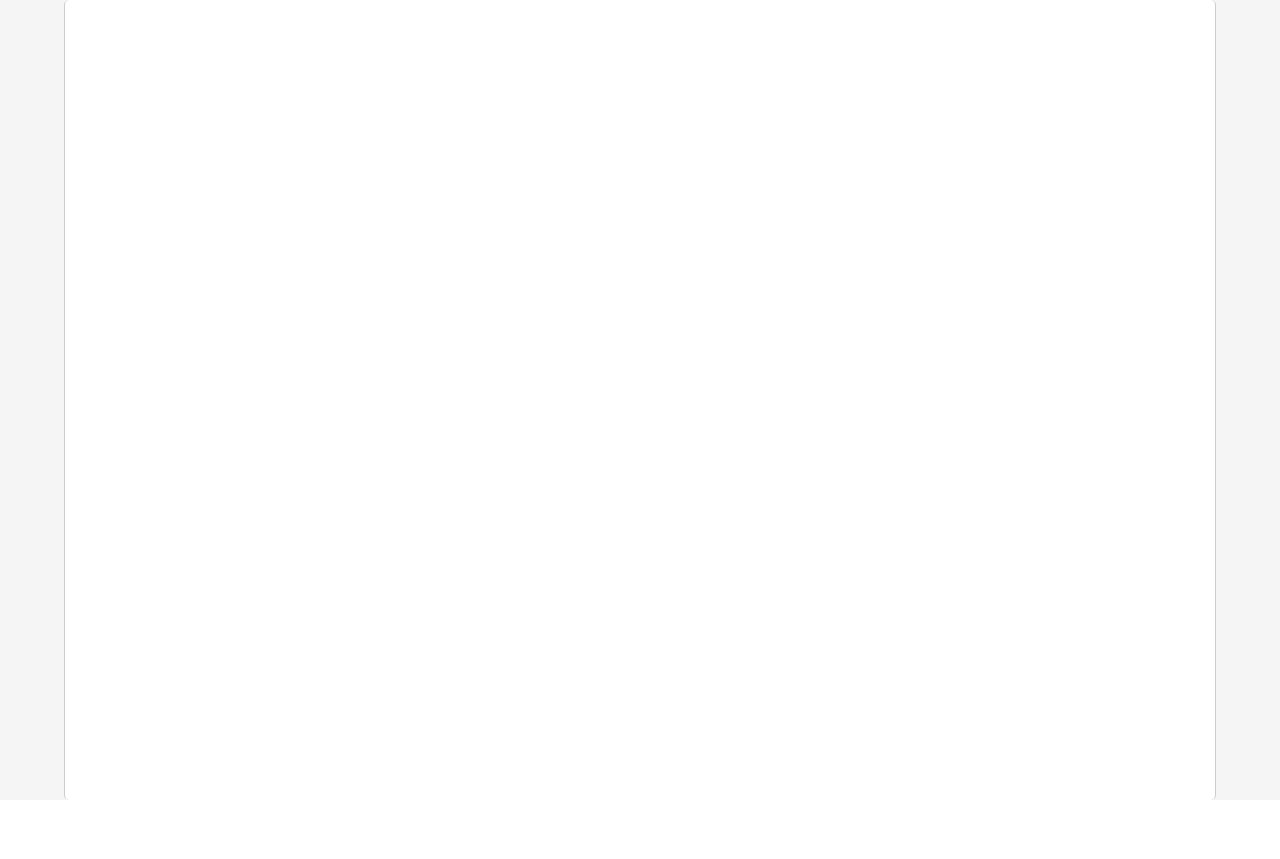
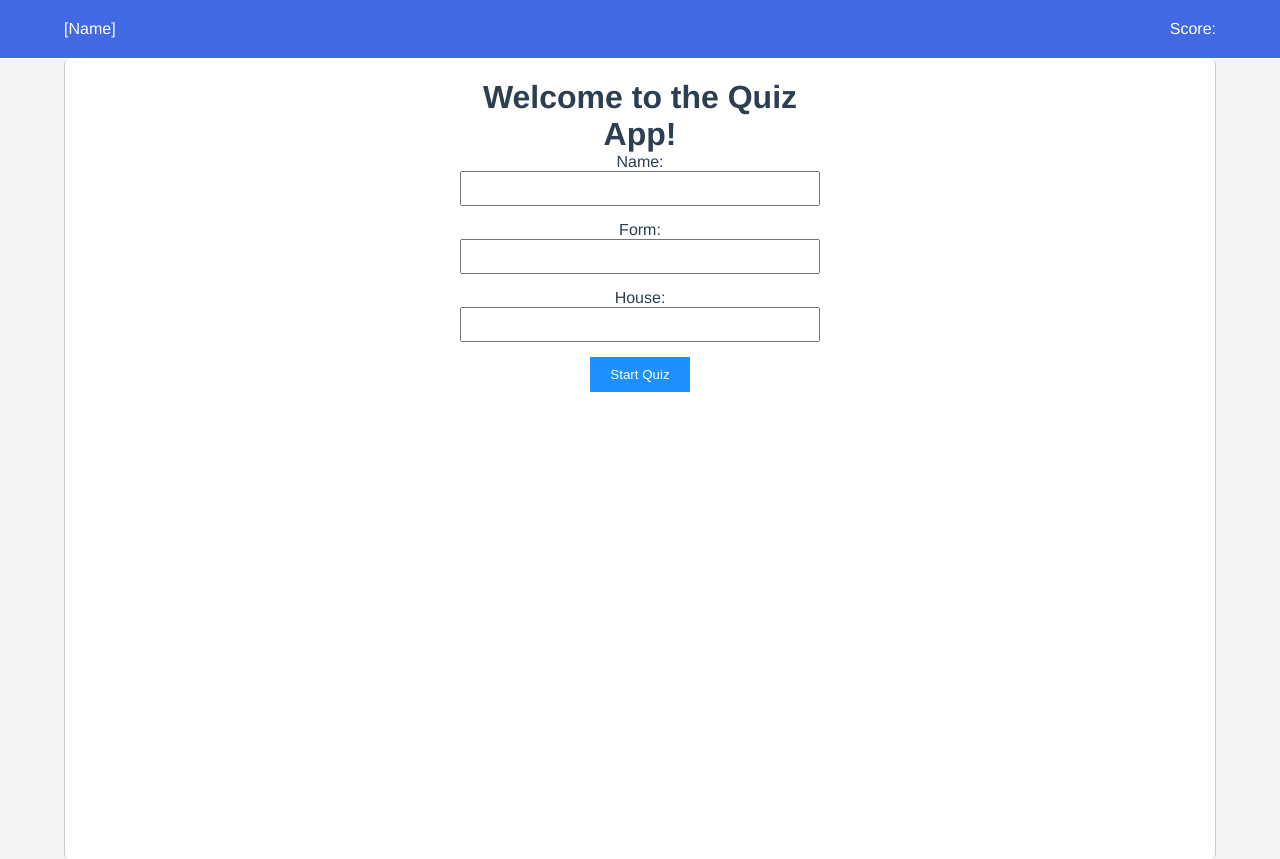
Before and after one commit to joseph-johnson27001/harrow-quiz, a Vue app: page / in a window 1280 px wide. Before the commit the page ends 800 px from the top, so only its background shows below. Built offline with nearby package versions, Linux system fonts and the light colour scheme; the HTML template or start-up script is replaced by a standard one.

Commit message:
Routing and welcome page

```diff
--- a/src/App.vue
+++ b/src/App.vue
@@ -1,14 +1,23 @@
 <template>
   <div id="app">
-    <div id="main-container">
-      <main></main>
+    <NavigationBar />
+    <div id="body">
+      <div id="main-container">
+        <router-view />
+        <!-- This will display the current routed component -->
+      </div>
     </div>
   </div>
 </template>
 
 <script>
+import NavigationBar from "./components/NavigationBar.vue";
+
 export default {
   name: "App",
+  components: {
+    NavigationBar,
+  },
 };
 </script>
 
@@ -28,6 +37,9 @@ export default {
   background-color: #f5f5f5;
   height: 100%;
   width: 100%;
+}
+
+#body {
   display: flex;
   justify-content: center;
 }
--- /dev/null
+++ b/src/components/NavigationBar.vue
@@ -0,0 +1,39 @@
+<template>
+  <nav id="navbar">
+    <div class="navbar-content">
+      <div class="navbar-left">[Name]</div>
+      <div class="navbar-right">Score:</div>
+    </div>
+  </nav>
+</template>
+
+<script>
+export default {
+  name: "NavigationBar",
+};
+</script>
+
+<style scoped>
+#navbar {
+  width: 100%;
+  background-color: #4169e1;
+  color: white;
+  display: flex;
+  justify-content: center;
+  padding: 20px 0;
+  border-bottom: 1px solid white;
+}
+
+.navbar-content {
+  width: 90%;
+  max-width: 1250px;
+  display: flex;
+  justify-content: space-between;
+  align-items: center;
+}
+
+.navbar-left,
+.navbar-right {
+  font-size: 16px;
+}
+</style>
--- a/src/main.js
+++ b/src/main.js
@@ -1,4 +1,14 @@
 import { createApp } from "vue";
 import App from "./App.vue";
+import { createPinia } from "pinia";
+import router from "./router"; // Import the router
 
-createApp(App).mount("#app");
+const pinia = createPinia();
+
+const app = createApp(App);
+
+// Use both the Pinia store and the router
+app.use(pinia);
+app.use(router); // <-- Make sure to add this line to use the router
+
+app.mount("#app");
--- /dev/null
+++ b/src/router/index.js
@@ -0,0 +1,29 @@
+import { createRouter, createWebHistory } from "vue-router";
+import WelcomePage from "../views/WelcomePage.vue";
+import QuizPage from "../views/QuizPage.vue";
+import ResultsPage from "../views/ResultsPage.vue";
+
+const routes = [
+  {
+    path: "/",
+    name: "WelcomePage",
+    component: WelcomePage,
+  },
+  {
+    path: "/quiz",
+    name: "QuizPage",
+    component: QuizPage,
+  },
+  {
+    path: "/results",
+    name: "ResultsPage",
+    component: ResultsPage,
+  },
+];
+
+const router = createRouter({
+  history: createWebHistory(),
+  routes,
+});
+
+export default router;
--- /dev/null
+++ b/src/store/userStore.js
@@ -0,0 +1,16 @@
+import { defineStore } from "pinia";
+
+export const useUserStore = defineStore("userStore", {
+  state: () => ({
+    name: "",
+    form: "",
+    house: "",
+  }),
+  actions: {
+    setUserDetails(name, form, house) {
+      this.name = name;
+      this.form = form;
+      this.house = house;
+    },
+  },
+});
--- /dev/null
+++ b/src/views/QuizPage.vue
@@ -0,0 +1 @@
+<template>QUiz</template>
--- /dev/null
+++ b/src/views/ResultsPage.vue
@@ -0,0 +1 @@
+<template>RESULTS</template>
--- /dev/null
+++ b/src/views/WelcomePage.vue
@@ -0,0 +1,80 @@
+<template>
+  <div class="welcome-page">
+    <h1>Welcome to the Quiz App!</h1>
+
+    <form @submit.prevent="submitForm">
+      <div class="input-group">
+        <label for="name">Name:</label>
+        <input type="text" v-model="name" id="name" required />
+      </div>
+
+      <div class="input-group">
+        <label for="form">Form:</label>
+        <input type="text" v-model="form" id="form" required />
+      </div>
+
+      <div class="input-group">
+        <label for="house">House:</label>
+        <input type="text" v-model="house" id="house" required />
+      </div>
+
+      <button type="submit">Start Quiz</button>
+    </form>
+  </div>
+</template>
+
+<script>
+import { useUserStore } from "../store/userStore";
+
+export default {
+  name: "WelcomePage",
+  data() {
+    return {
+      name: "",
+      form: "",
+      house: "",
+    };
+  },
+  setup() {
+    const userStore = useUserStore();
+    return { userStore };
+  },
+  methods: {
+    submitForm() {
+      this.userStore.setUserDetails(this.name, this.form, this.house);
+      this.$router.push({ name: "QuizPage" });
+    },
+  },
+};
+</script>
+
+<style scoped>
+.welcome-page {
+  padding: 20px;
+  max-width: 400px;
+  margin: 0 auto;
+  text-align: center;
+}
+
+.input-group {
+  margin-bottom: 15px;
+}
+
+input {
+  width: 100%;
+  padding: 8px;
+  box-sizing: border-box;
+}
+
+button {
+  padding: 10px 20px;
+  background-color: #1e90ff;
+  color: white;
+  border: none;
+  cursor: pointer;
+}
+
+button:hover {
+  background-color: #4682b4;
+}
+</style>
```
